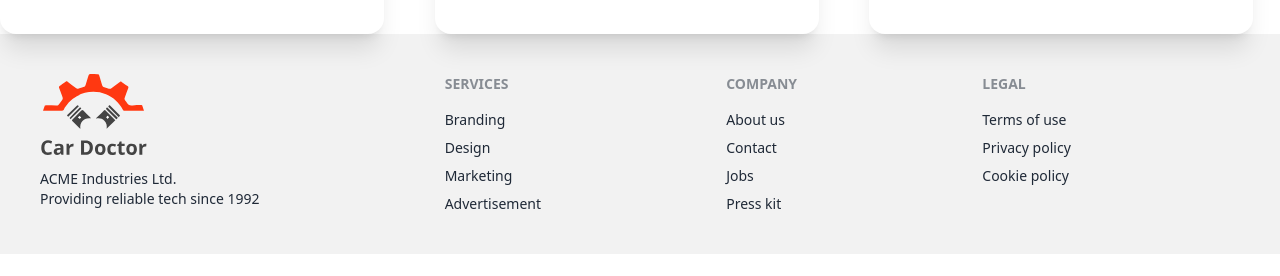
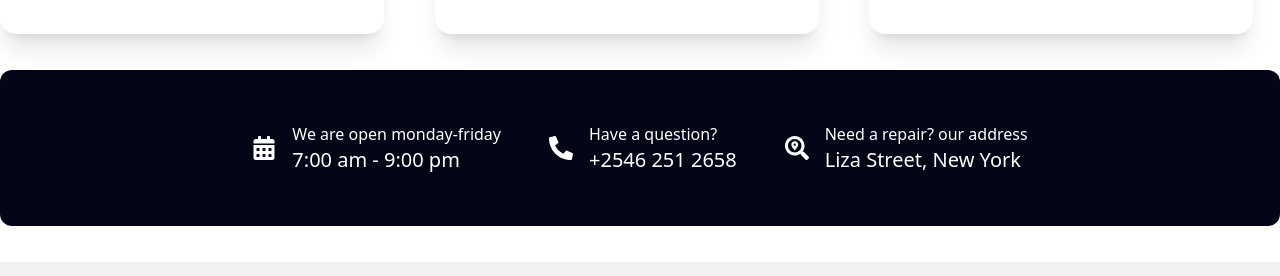
Before and after one commit to NaimurAlltime/car-doctor-client, a React (Vite) app: page / in a window 1280 px wide. Shown: the part 2474-2750 px from the top of the page. Before the commit the page ends 2728 px from the top, so only its background shows below. Built offline with nearby package versions, Linux system fonts and the light colour scheme.

Commit message:
contact banner added

```diff
--- /dev/null
+++ b/src/pages/Home/Banner/ContactBanner.jsx
@@ -0,0 +1,41 @@
+import { FaCalendarAlt, FaPhoneAlt, FaSearchLocation } from "react-icons/fa";
+
+const ContactBanner = () => {
+  return (
+    <div className="hero bg-slate-950 rounded-xl my-9">
+      <div className="hero-content text-neutral-content">
+        <div className="md:flex gap-12">
+          <div className="flex items-center gap-4 py-9">
+            <p>
+              <FaCalendarAlt className="text-2xl" />
+            </p>
+            <div>
+              <p>We are open monday-friday</p>
+              <h5 className="text-xl">7:00 am - 9:00 pm</h5>
+            </div>
+          </div>
+          <div className="flex items-center gap-4">
+            <p>
+              <FaPhoneAlt className="text-2xl" />
+            </p>
+            <div>
+              <p>Have a question?</p>
+              <h5 className="text-xl">+2546 251 2658</h5>
+            </div>
+          </div>
+          <div className="flex items-center gap-4">
+            <p>
+              <FaSearchLocation className="text-2xl" />
+            </p>
+            <div>
+              <p>Need a repair? our address</p>
+              <h5 className="text-xl">Liza Street, New York</h5>
+            </div>
+          </div>
+        </div>
+      </div>
+    </div>
+  );
+};
+
+export default ContactBanner;
--- a/src/pages/Home/Home/Home.jsx
+++ b/src/pages/Home/Home/Home.jsx
@@ -1,5 +1,6 @@
 import About from "../About/About";
 import Banner from "../Banner/Banner";
+import ContactBanner from "../Banner/ContactBanner";
 import Services from "../Services/Services";
 
 const Home = () => {
@@ -8,6 +9,7 @@ const Home = () => {
       <Banner></Banner>
       <About></About>
       <Services></Services>
+      <ContactBanner></ContactBanner>
     </div>
   );
 };
```
